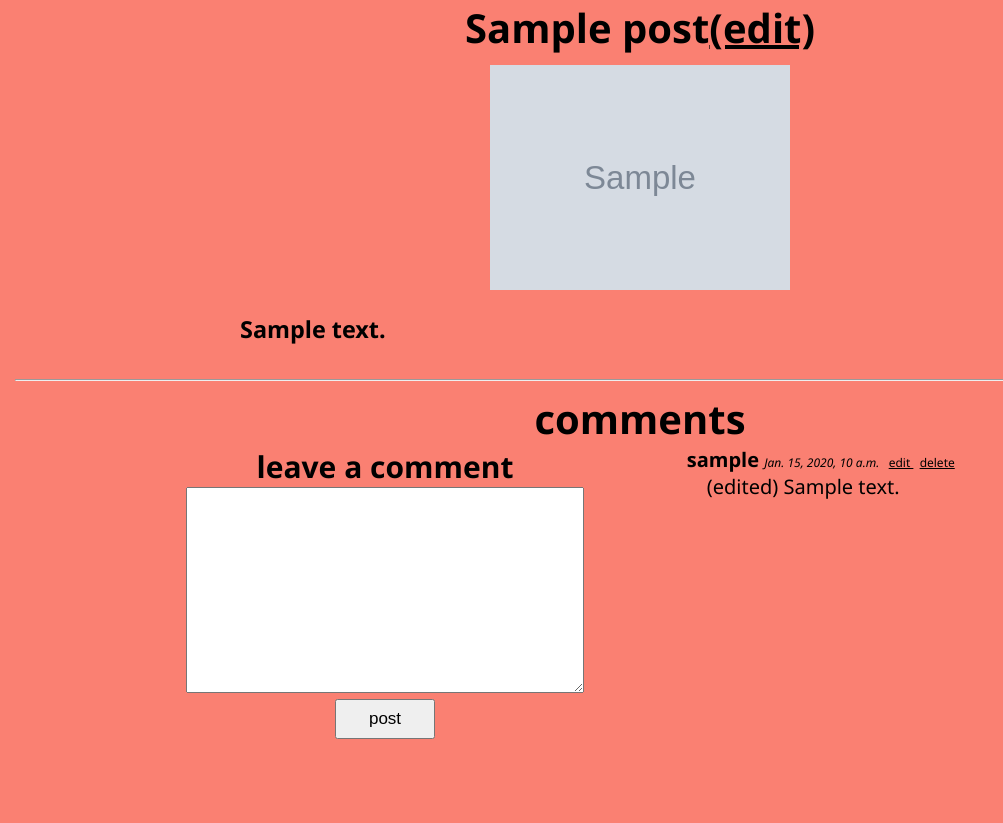
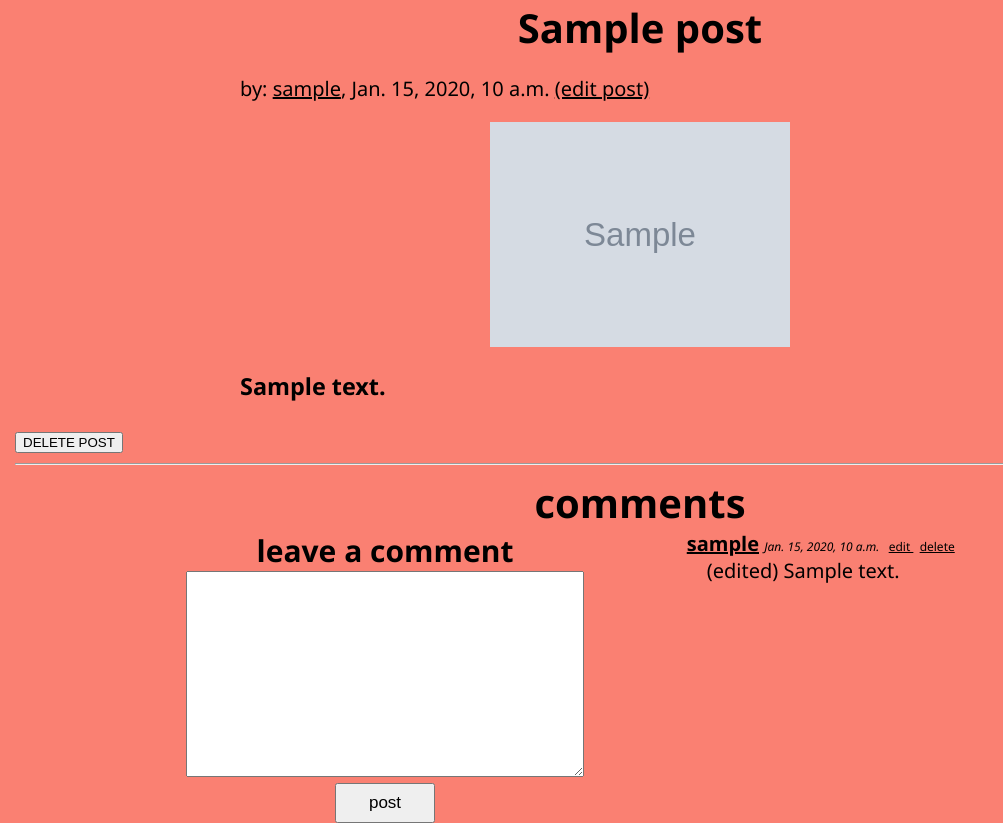
Before and after one commit to Mjames951/teaching-Sanjay-Django, a Django app: page /blogpost/1/ in a window 1280 px wide. Shown: the part 74-897 px from the top of the page, without its empty margins (0-1003 px from the left). Before the commit the page ends 813 px from the top, so only its background shows below. Run offline with Django 5.2, Linux system fonts and the light colour scheme; a user stored in the database is signed in; tables that the repository leaves empty hold one stand-in row (values such as "Sample post"); grey boxes marked "Sample" are stand-in pictures.

Commit message:
superuser delete any post, but can't edit any post

```diff
--- a/blog/templates/blog/blogpost.html
+++ b/blog/templates/blog/blogpost.html
@@ -12,11 +12,27 @@
 
 <div class="blog-post">
 
-    <h1>{{ post.title }}{% if user.is_superuser %}<a href="{% url 'editpost' id=post.id %}">(edit)</a>{% endif %}</h1>
+    <h1>{{ post.title }}</h1>
+    <p>
+        by: <a href="{% url 'userpage' username=post.author.username %}">{{ post.author.username }}</a>,
+        {{ post.created_at }}
+        {% if user == post.author %}<a href="{% url 'editpost' id=post.id %}">(edit post)</a>{% endif %}
+    </p>
     {% if post.image %}<img src="{{ post.image.url }}" style="max-width: 300px; max-height: 300px;">{% endif %}
     <h3>{{ post.content }}</h3>
 
 </div>
+
+{% if user.is_superuser %}
+<button type="button" onclick="openForm()">DELETE POST</button>
+<div id="deleteform" style="display: none">
+    <h1>ARE YOU SURE???</h1>
+    <a href="{% url 'deletepost' id=post.id %}">
+        <button type="button">yes bro</button>
+    </a>
+    <button type="button" onclick="closeForm()">no I didn't mean it!</button>
+</div>
+{% endif %}
 
 <hr>
 <h1>comments</h1>
@@ -43,7 +59,7 @@
     {% for comment in comments %}
     <div class="comment">
         <p>
-            <b>{{ comment.author.username }}</b>
+            <b><a href="{% url 'userpage' username=comment.author.username %}">{{ comment.author.username }}</a></b>
             <span class="tiny">
                 <i>{{ comment.created_at }}&nbsp;&nbsp;</i>
                 {% if comment.author == user %}
@@ -71,3 +87,19 @@
 </div>
 
 {% endblock %}
+
+
+{% if user.is_superuser %}
+{% block script %}
+<script>
+
+    function openForm(){
+        document.getElementById("deleteform").style.display = "block";
+    }
+    function closeForm(){
+        document.getElementById("deleteform").style.display = "none";
+    }
+
+</script>
+{% endblock %}
+{% endif %}
```
